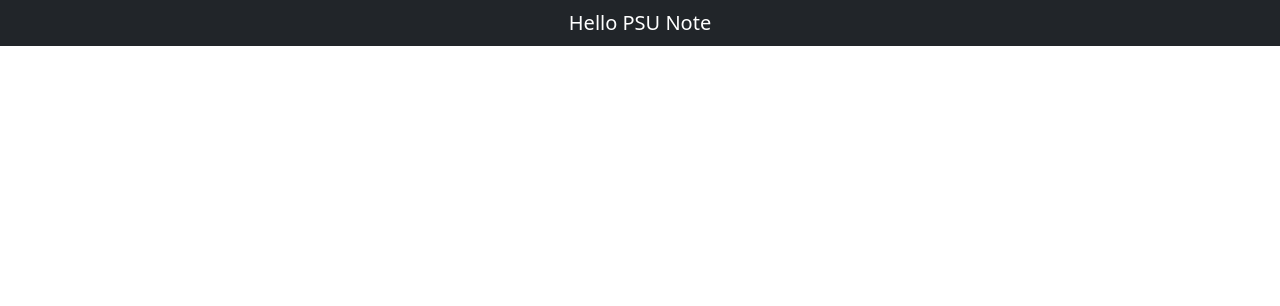
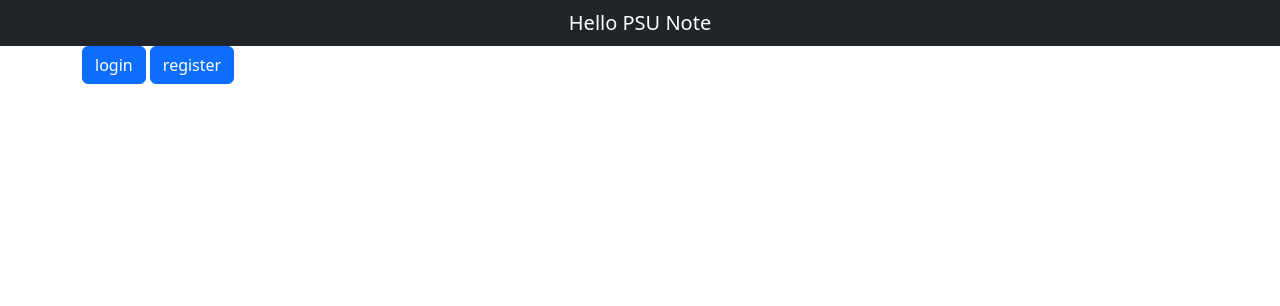
Before and after one commit to pisitklinnoy/Flask_web, a Flask app: page / in a window 1280 px wide. Shown: the top 306 px of the page. Run offline with Flask 3, Linux system fonts and the light colour scheme; data that the repository does not hold is empty; some libraries are stand-ins or nearby versions.

Commit message:
Add login and register button in index page

```diff
--- a/templates/index.html
+++ b/templates/index.html
@@ -1,4 +1,6 @@
 {% extends 'base.html' %}
 {% block body %}
-<div><a href="">
+<a href="{{url_for('login')}}" class="btn btn-primary">login</a>
+
+<a href="{{url_for('register')}}" class="btn btn-primary">register</a>
 {% endblock %}
--- a/templates/register.html
+++ b/templates/register.html
@@ -0,0 +1,4 @@
+{% extends 'base.html' %}
+{% block body %}
+
+{% endblock %}
```
